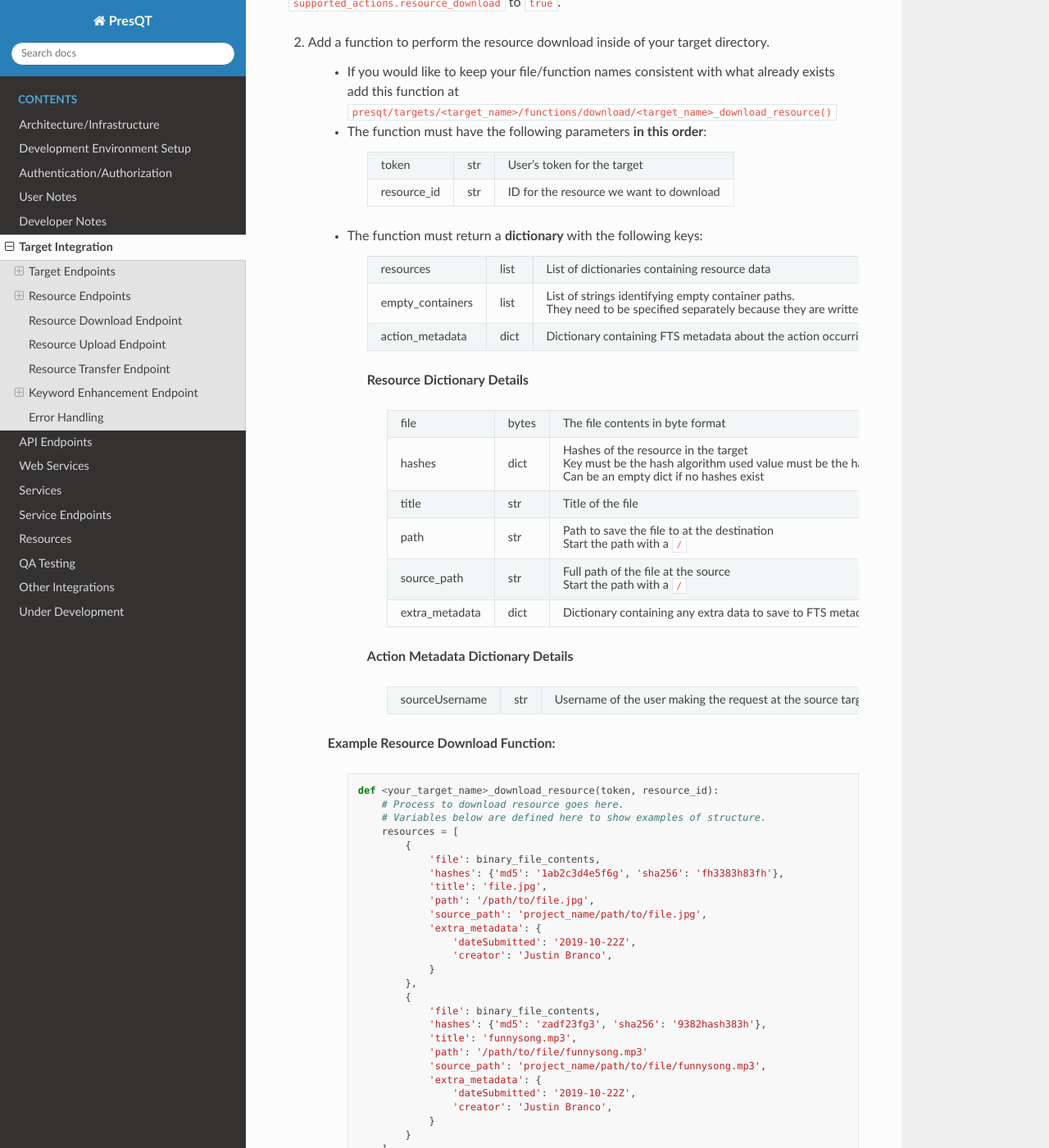
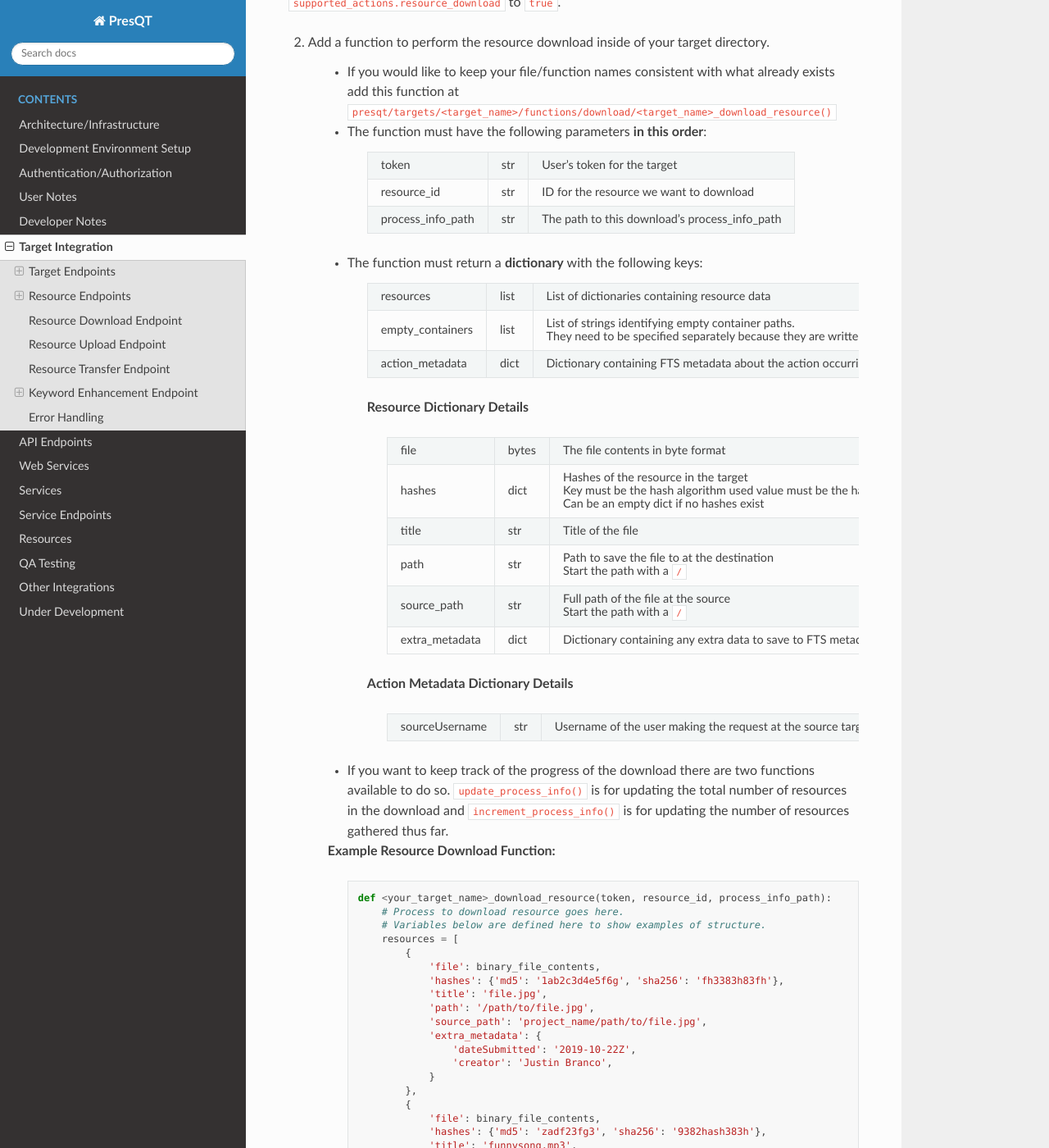
Before and after one commit to Lucy-Family-Institute/presqt, a Sphinx documentation site: the page built from docs/target_integration.rst, in a window 1280 px wide and 1400 px high, scrolled down 5682 px. Shown: the whole window at 82% size. Built offline with Sphinx 7.4.7 and the Read the Docs theme 2.0.0, drawn with Linux system fonts in a browser that asks for light colours.

Commit message:
Added doc

```diff
--- a/docs/target_integration.rst
+++ b/docs/target_integration.rst
@@ -279,10 +279,11 @@ Resource Download Endpoint
 
     * The function must have the following parameters **in this order**:
 
-        =========== === =======================================
-        token       str User's token for the target
-        resource_id str ID for the resource we want to download
-        =========== === =======================================
+        ================= === =============================================
+        token             str User's token for the target
+        resource_id       str ID for the resource we want to download
+        process_info_path str The path to this download's process_info_path
+        ================= === =============================================
 
     * The function must return a **dictionary** with the following keys:
 
@@ -319,12 +320,15 @@ Resource Download Endpoint
             ============== === ============================================================
             sourceUsername str Username of the user making the request at the source target
             ============== === ============================================================
+    * If you want to keep track of the progress of the download there are two functions available
+      to do so. ``update_process_info()`` is for updating the total number of resources in the download
+      and ``increment_process_info()`` is for updating the number of resources gathered thus far.
 
     **Example Resource Download Function:**
 
         .. code-block:: python
 
-            def <your_target_name>_download_resource(token, resource_id):
+            def <your_target_name>_download_resource(token, resource_id, process_info_path):
                 # Process to download resource goes here.
                 # Variables below are defined here to show examples of structure.
                 resources = [
```
